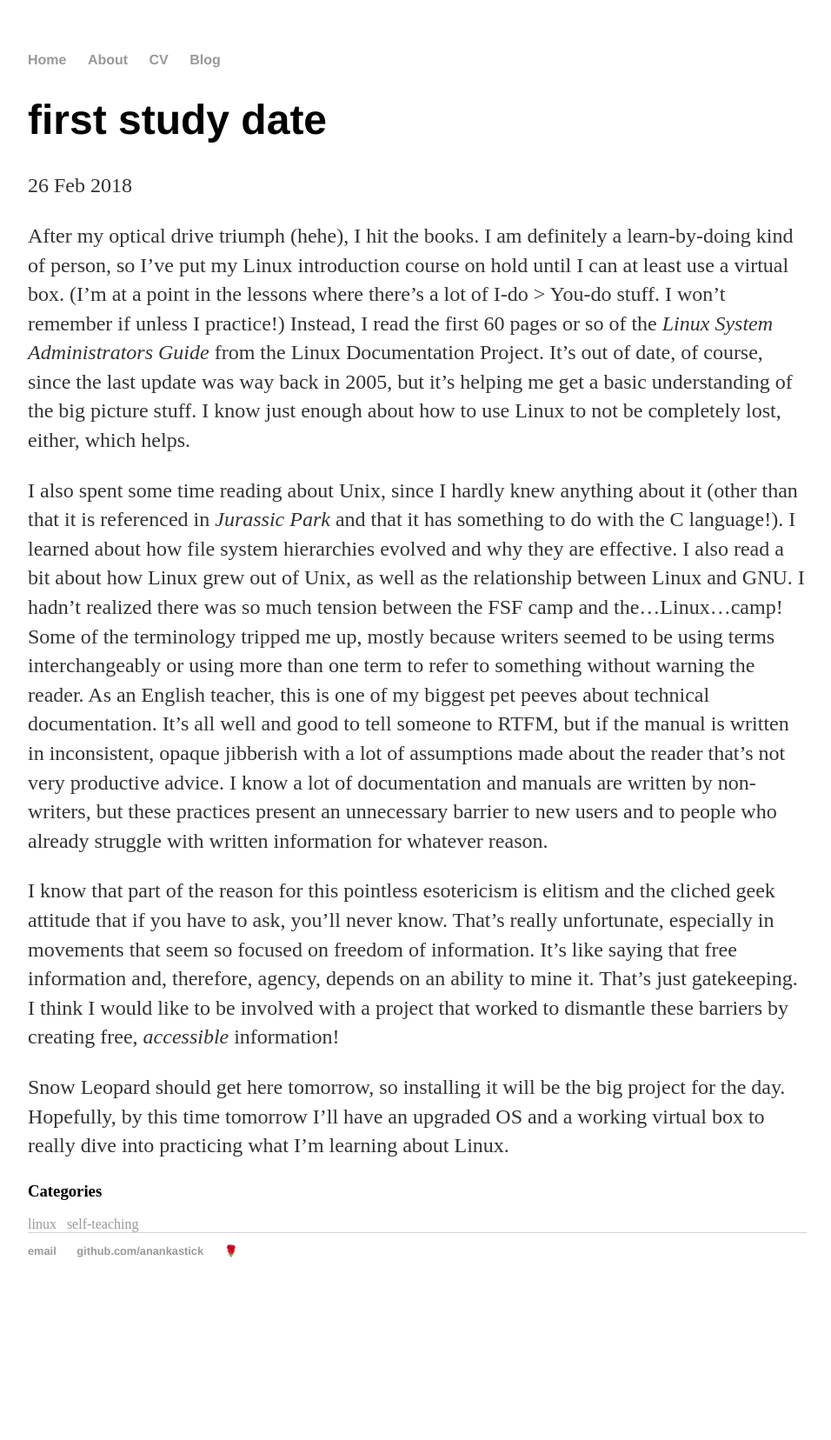
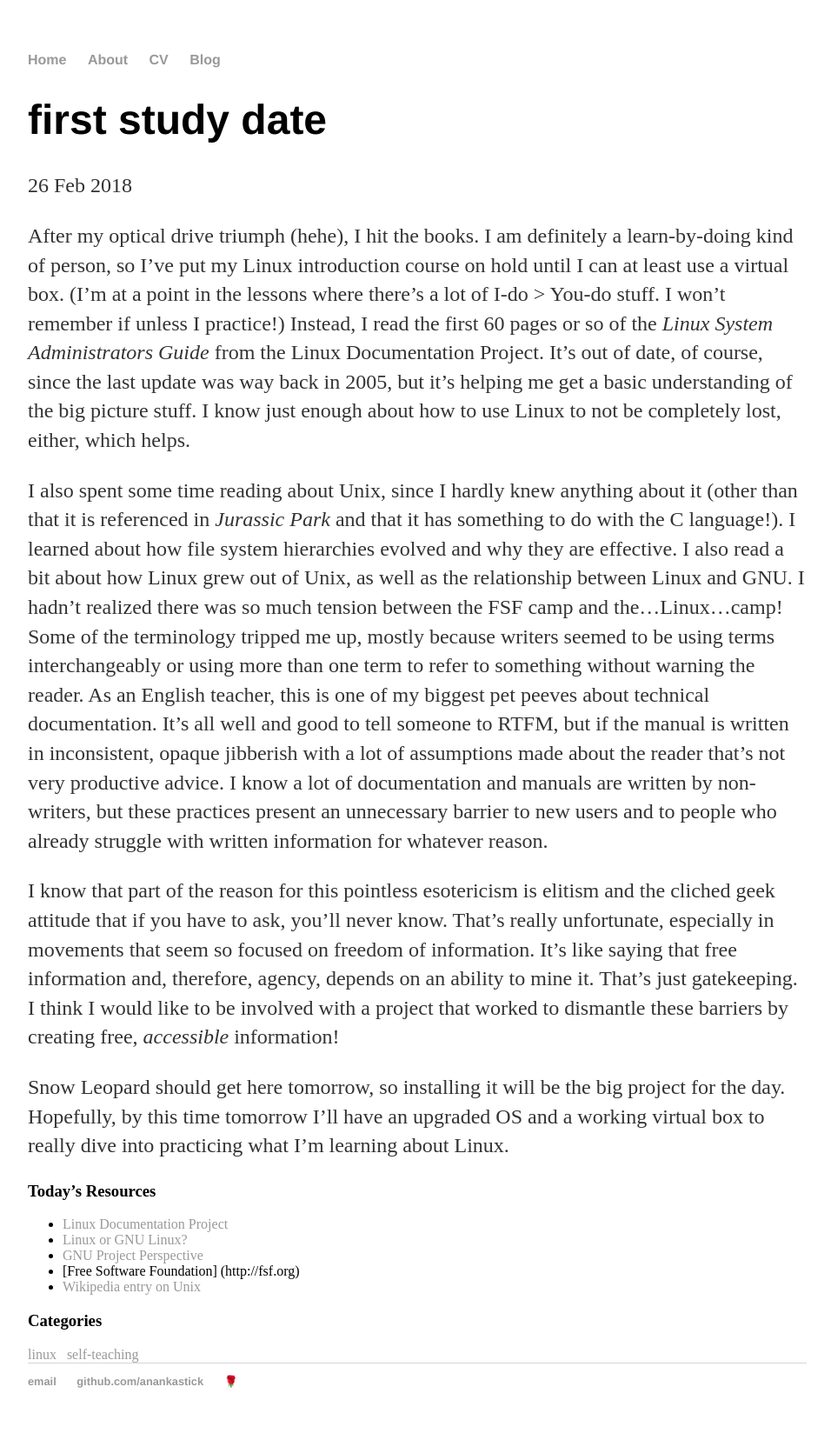
Before and after one commit to anankastick/anankastick.github.io, a Jekyll site: the page built from _posts/2018-02-26-study-date.md, in a window 1280 px wide. Shown: the whole page at 87% size, without its empty margins (160-1116 px from the left). Built offline with Jekyll 4.4.1, drawn with Linux system fonts in a browser that asks for light colours; before the commit the page ends 1506 px from its top, so only the background shows below that.

Commit message:
Update 2018-02-26-study-date.md
Add resource list

```diff
--- a/_posts/2018-02-26-study-date.md
+++ b/_posts/2018-02-26-study-date.md
@@ -12,3 +12,10 @@ I also spent some time reading about Unix, since I hardly knew anything about it
 I know that part of the reason for this pointless esotericism is elitism and the cliched geek attitude that if you have to ask, you'll never know. That's really unfortunate, especially in movements that seem so focused on freedom of information. It's like saying that free information and, therefore, agency, depends on an ability to mine it. That's just gatekeeping. I think I would like to be involved with a project that worked to dismantle these barriers by creating free, _accessible_ information!
 
 Snow Leopard should get here tomorrow, so installing it will be the big project for the day. Hopefully, by this time tomorrow I'll have an upgraded OS and a working virtual box to really dive into practicing what I'm learning about Linux.
+
+### Today's Resources
+* [Linux Documentation Project](http://www.tldp.org/)
+* [Linux or GNU Linux?](http://linux.topology.org/lingl.html)
+* [GNU Project Perspective](http://www.gnu.org/gnu/linux-and-gnu.html)
+* [Free Software Foundation] (http://fsf.org)
+* [Wikipedia entry on Unix](https://en.wikipedia.org/wiki/Unix)
```
